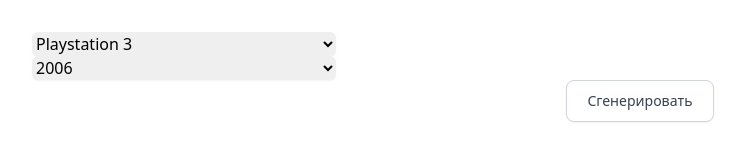
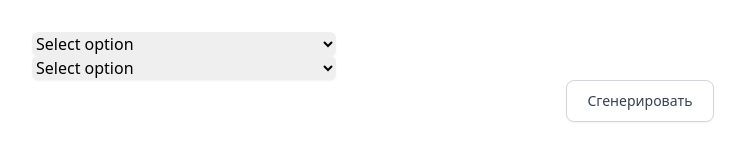
Before and after one commit to ManInScube/whattoplay, a React (Vite) app: page / in a window 1280 px wide. Shown: the top 160 px of the page, without its empty margins (0-745 px from the left). Built offline with nearby package versions, Linux system fonts and the light colour scheme.

Commit message:
added platform label in Card + code refactor

```diff
--- a/src/App.jsx
+++ b/src/App.jsx
@@ -32,6 +32,9 @@
   }
 
   const year = {
+    "1997": "1997",
+    "1998": "1998",
+    "1999": "1999",
     "2006": "2006",
     "2007": "2007",
   }
@@ -98,18 +101,19 @@
   //   })
   // }
 
+
   async function getGamesByPlatform(value, selectYear=null){
 
-      const response = await axios.get(`/games/?api_key=b0527010c30e3356d5845bbf608b6df316d3f75a&format=json&platforms=${value}`)
+      const response = await axios.get(`/games/?api_key=b0527010c30e3356d5845bbf608b6df316d3f75a&format=json&platforms=${value}`)   //&filter:original_release_date:${selectYear}-01-01|${selectYear}-12-12
       .then(res=>{
         console.log(res.data.results)
-        let filtered = res.data.results.filter(item=>item.original_release_date?.slice(0,4)==selectYear)
-        selectYear==null ? setGamesList(res.data.results) : setGamesList(filtered)
+        selectYear==null ? setGamesList(res.data.results) : setGamesList(res.data.results.filter(item=>item.original_release_date?.slice(0,4)==selectYear))
       }).catch(err=>{
         console.log(err)
       })
     }
-//Date filters: &filter=field:start value|end value (using datetime format)
+
+//Date filters: &filter=field:start value|end value (using datetime format) filter=original_release_date:1995-12-17|1999-12-17
 
   async function generateRandom(){
     let random = Math.floor(Math.random() * (400 - 1) + 1)
--- a/src/Card/Card.jsx
+++ b/src/Card/Card.jsx
@@ -1,15 +1,20 @@
 import React from "react"
 
 
-export const Card = ({name,image, releaseDate}) =>{
+export const Card = ({name,image, releaseDate, platforms}) =>{
 
     return(
-        <div className="flex flex-col justify-center w-1/5 mb-6 overflow-hidden rounded-lg bg-white shadow">
+        <div className="flex flex-col justify-center w-1/5 mb-6 overflow-hidden rounded-lg bg-white shadow mr-1 ml-1">
             <h2 className="h-10 mb-2">{name}</h2>
             <div className="flex flex-row justify-center mb-2">
                 <img src={image} alt="" />
             </div>
             <p className="text-sm text-primary-500">release date: {releaseDate}</p>
+            <p>
+            {platforms!=null && platforms.map((item,index)=>
+                <span className="inline-flex items-center gap-1 rounded-full bg-blue-50 px-2 py-1 text-xs font-semibold text-blue-600" key={index}>{item.abbreviation} </span>
+            )}
+            </p>
         </div>
     )
 }
--- a/src/CardList/CardList.jsx
+++ b/src/CardList/CardList.jsx
@@ -7,7 +7,7 @@
     return(
         <div className="w-full flex flex-row justify-between flex-wrap ">
             {list!=null&& list.map((item,index)=>
-                <Card key={index} name={item.name} image={item.image.thumb_url} releaseDate={item.original_release_date}/>
+                <Card key={index} name={item.name} image={item.image.thumb_url} releaseDate={item.original_release_date} platforms={item.platforms}/>
             )}
 {/*
             {list!=null && list.filter(name => name.original_release_date.includes("2006")).map((item,index) => (
--- a/src/UI/Select/Select.jsx
+++ b/src/UI/Select/Select.jsx
@@ -6,6 +6,7 @@
 
     return(
         <select name="" id="" value={selected} onChange={e => selectPlatform(e.target.value)} className="block w-1/4 rounded-md border-gray-300 shadow-sm focus:border-primary-300 focus:ring focus:ring-primary-200 focus:ring-opacity-50 disabled:cursor-not-allowed disabled:bg-gray-50">
+            <option value="null">Select option</option>
             {/* {array.map((item)=>
                 <option key={item} value={item}>{item}</option>
             )} */}
```
